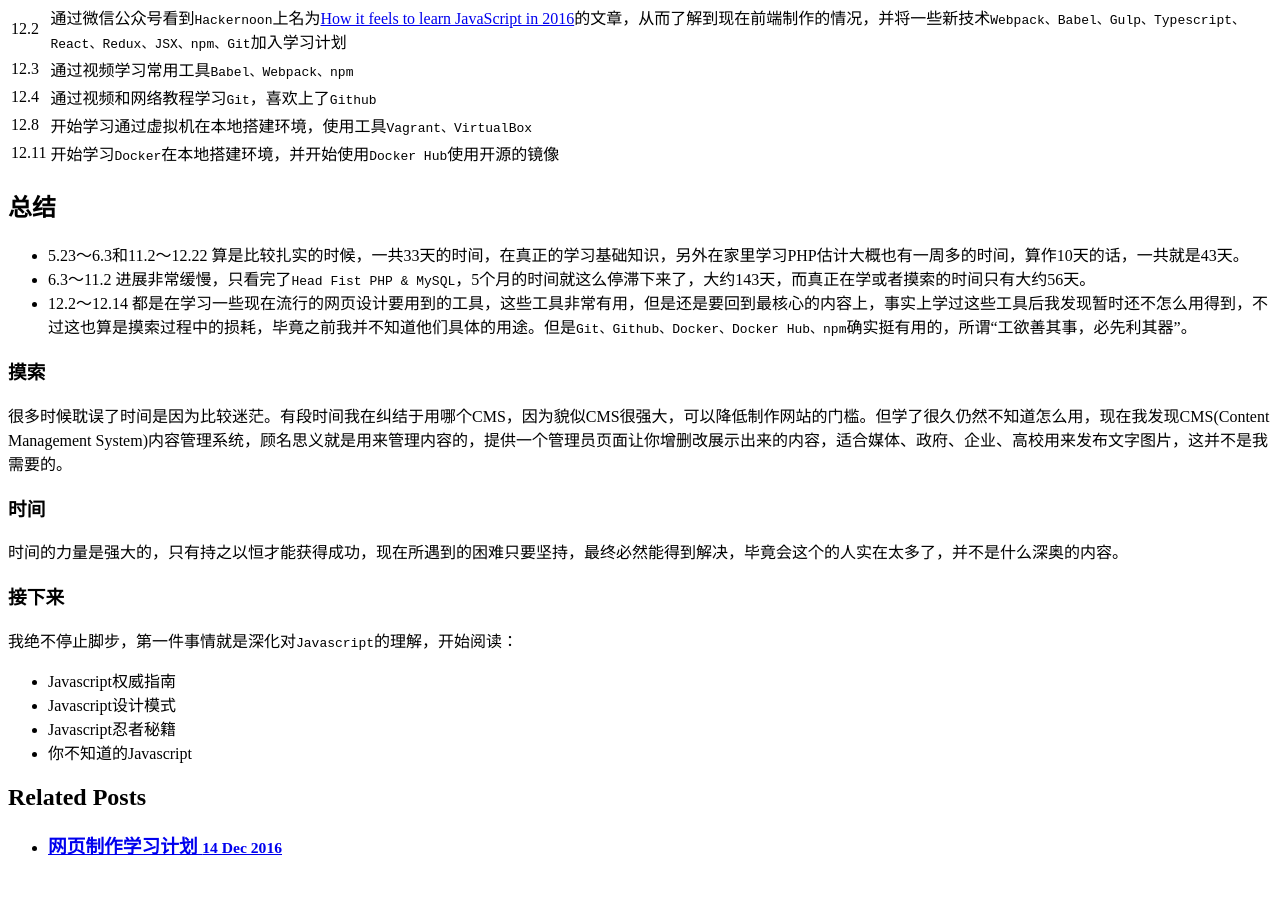
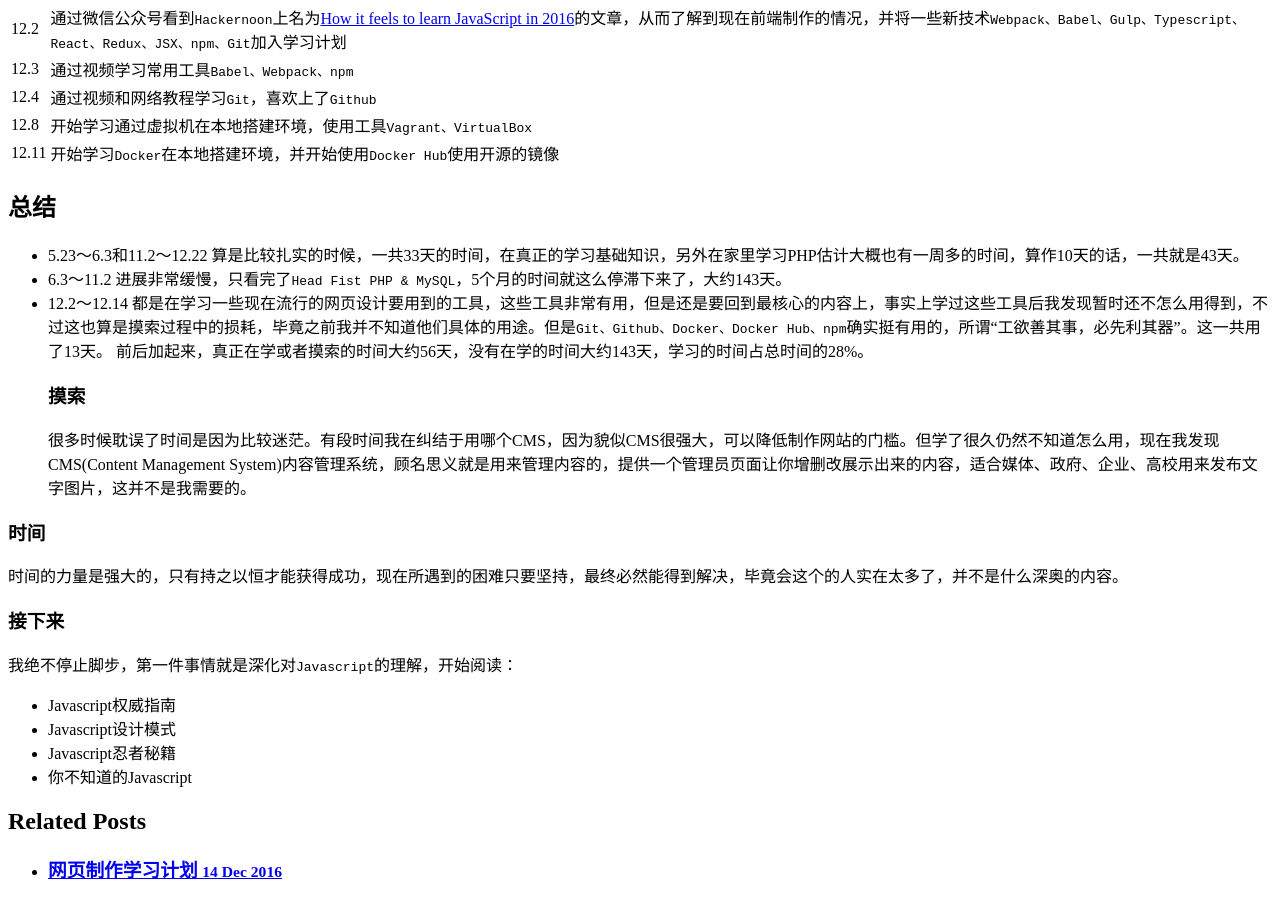
Before and after one commit to jasonzhouu/old-github-pages, a Jekyll site: the page built from _posts/2016-12-14-front-end-learning-path-in-2016.md, in a window 1280 px wide and 900 px high, scrolled down 601 px. Built offline with Jekyll 4.4.1, drawn with Linux system fonts in a browser that asks for light colours; comment, search, counter and statistics services are not loaded; before the commit the page ends 1477 px from its top, so only the background shows below that.

Commit message:
Update 2016-12-14-front-end-learning-path-in-2016.md

```diff
--- a/_posts/2016-12-14-front-end-learning-path-in-2016.md
+++ b/_posts/2016-12-14-front-end-learning-path-in-2016.md
@@ -24,9 +24,9 @@
 
 ## 总结
 * 5.23～6.3和11.2～12.22 算是比较扎实的时候，一共33天的时间，在真正的学习基础知识，另外在家里学习PHP估计大概也有一周多的时间，算作10天的话，一共就是43天。
-* 6.3～11.2 进展非常缓慢，只看完了`Head Fist PHP & MySQL`，5个月的时间就这么停滞下来了，大约143天，而真正在学或者摸索的时间只有大约56天。
-* 12.2～12.14 都是在学习一些现在流行的网页设计要用到的工具，这些工具非常有用，但是还是要回到最核心的内容上，事实上学过这些工具后我发现暂时还不怎么用得到，不过这也算是摸索过程中的损耗，毕竟之前我并不知道他们具体的用途。但是`Git、Github、Docker、Docker Hub、npm`确实挺有用的，所谓“工欲善其事，必先利其器”。
-
+* 6.3～11.2 进展非常缓慢，只看完了`Head Fist PHP & MySQL`，5个月的时间就这么停滞下来了，大约143天。
+* 12.2～12.14 都是在学习一些现在流行的网页设计要用到的工具，这些工具非常有用，但是还是要回到最核心的内容上，事实上学过这些工具后我发现暂时还不怎么用得到，不过这也算是摸索过程中的损耗，毕竟之前我并不知道他们具体的用途。但是`Git、Github、Docker、Docker Hub、npm`确实挺有用的，所谓“工欲善其事，必先利其器”。这一共用了13天。
+前后加起来，真正在学或者摸索的时间大约56天，没有在学的时间大约143天，学习的时间占总时间的28%。
 ### 摸索
 很多时候耽误了时间是因为比较迷茫。有段时间我在纠结于用哪个CMS，因为貌似CMS很强大，可以降低制作网站的门槛。但学了很久仍然不知道怎么用，现在我发现CMS(Content Management System)内容管理系统，顾名思义就是用来管理内容的，提供一个管理员页面让你增删改展示出来的内容，适合媒体、政府、企业、高校用来发布文字图片，这并不是我需要的。
 
```
